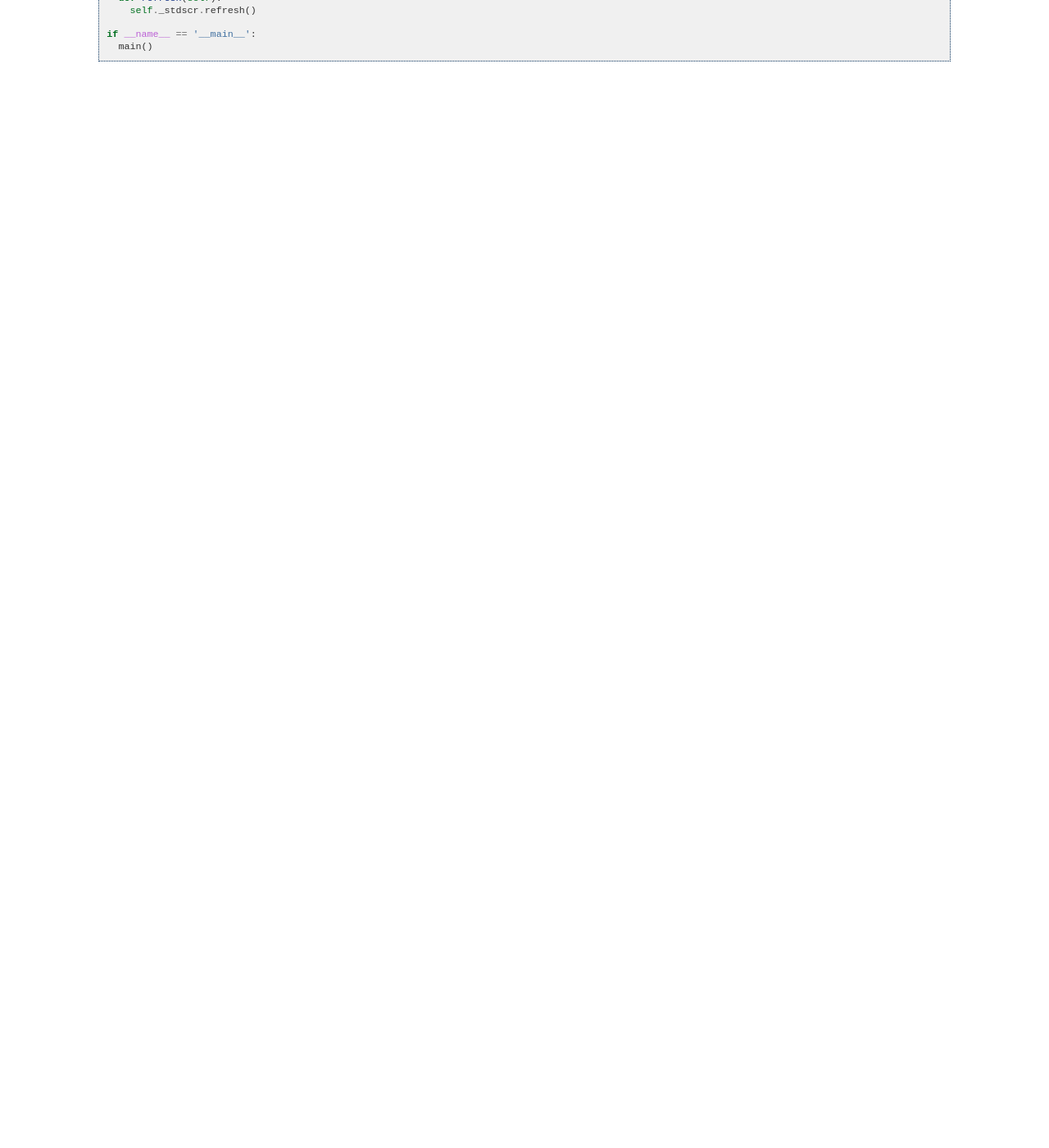
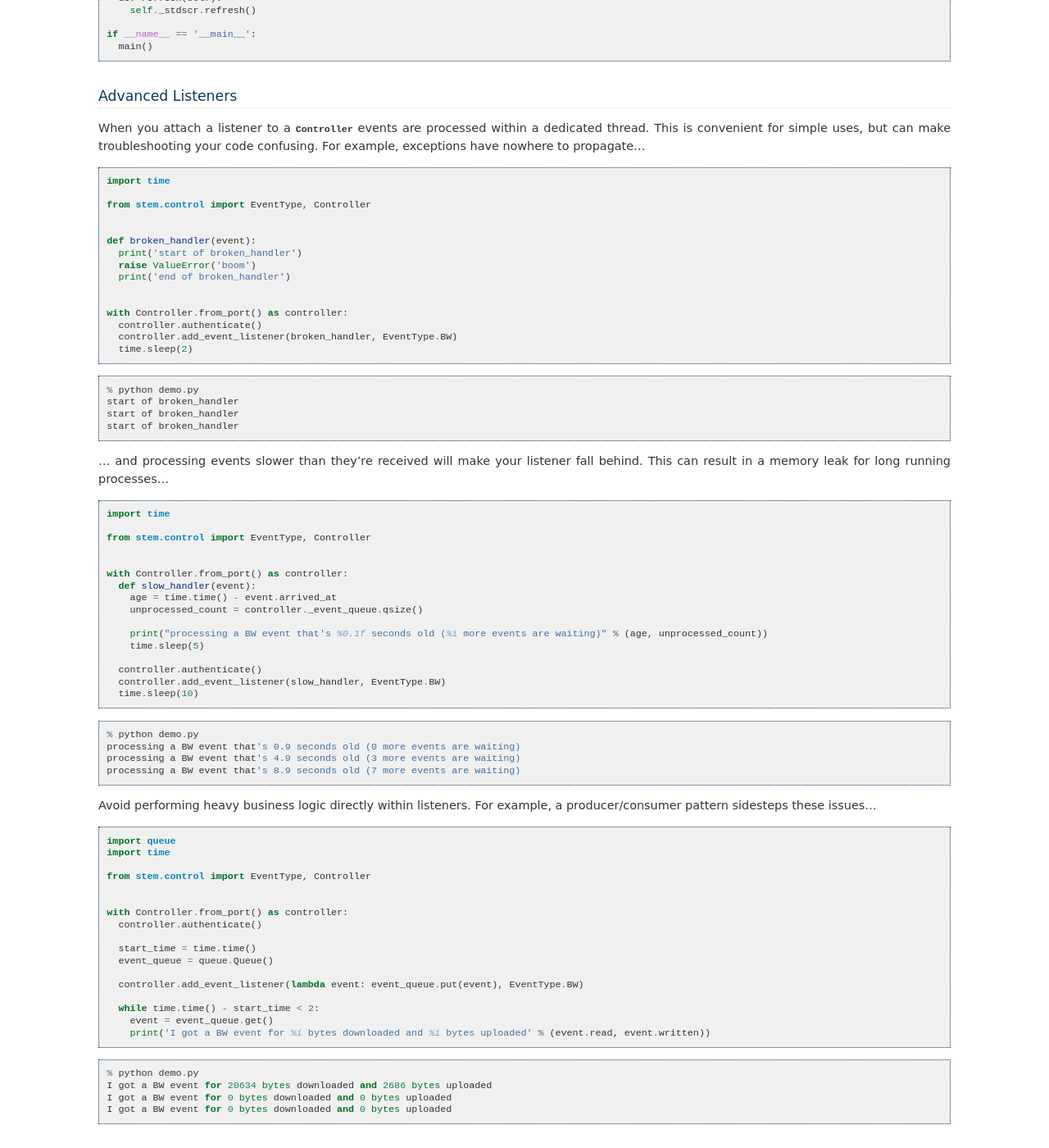
Before and after one commit to torproject/stem, a Sphinx documentation site: the page built from docs/tutorials/tortoise_and_the_hare.rst, in a window 1280 px wide and 1400 px high, scrolled down 3172 px. Shown: the whole window at 82% size. Built offline with Sphinx 7.4.7, drawn with Linux system fonts in a browser that asks for light colours; before the commit the page ends 3313 px from its top, so only the background shows below that.

Commit message:
Expand event listener tutorial
George had a great question today about catching event listener exceptions...

  https://lists.torproject.org/pipermail/tor-dev/2019-November/014092.html

Expanding our event listener tutorial to dive a bit deeper into this topic.

```diff
--- /dev/null
+++ b/docs/_static/example/broken_listener.py
@@ -0,0 +1,15 @@
+import time
+
+from stem.control import EventType, Controller
+
+
+def broken_handler(event):
+  print('start of broken_handler')
+  raise ValueError('boom')
+  print('end of broken_handler')
+
+
+with Controller.from_port() as controller:
+  controller.authenticate()
+  controller.add_event_listener(broken_handler, EventType.BW)
+  time.sleep(2)
--- /dev/null
+++ b/docs/_static/example/queue_listener.py
@@ -0,0 +1,17 @@
+import queue
+import time
+
+from stem.control import EventType, Controller
+
+
+with Controller.from_port() as controller:
+  controller.authenticate()
+
+  start_time = time.time()
+  event_queue = queue.Queue()
+
+  controller.add_event_listener(lambda event: event_queue.put(event), EventType.BW)
+
+  while time.time() - start_time < 2:
+    event = event_queue.get()
+    print('I got a BW event for %i bytes downloaded and %i bytes uploaded' % (event.read, event.written))
--- /dev/null
+++ b/docs/_static/example/slow_listener.py
@@ -0,0 +1,16 @@
+import time
+
+from stem.control import EventType, Controller
+
+
+with Controller.from_port() as controller:
+  def slow_handler(event):
+    age = time.time() - event.arrived_at
+    unprocessed_count = controller._event_queue.qsize()
+
+    print("processing a BW event that's %0.1f seconds old (%i more events are waiting)" % (age, unprocessed_count))
+    time.sleep(5)
+
+  controller.authenticate()
+  controller.add_event_listener(slow_handler, EventType.BW)
+  time.sleep(10)
--- a/docs/tutorials/tortoise_and_the_hare.rst
+++ b/docs/tutorials/tortoise_and_the_hare.rst
@@ -31,3 +31,47 @@ uploaded.
 .. literalinclude:: /_static/example/event_listening.py
    :emphasize-lines: 53-55,62-67
    :language: python
+
+Advanced Listeners
+------------------
+
+When you attach a listener to a :class:`~stem.control.Controller` events are
+processed within a dedicated thread. This is convenient for simple uses, but
+can make troubleshooting your code confusing. For example, exceptions have
+nowhere to propagate...
+
+.. literalinclude:: /_static/example/broken_listener.py
+   :language: python
+
+::
+
+  % python demo.py
+  start of broken_handler
+  start of broken_handler
+  start of broken_handler
+
+... and processing events slower than they're received will make your listener
+fall behind. This can result in a memory leak for long running processes...
+
+.. literalinclude:: /_static/example/slow_listener.py
+   :language: python
+
+::
+
+  % python demo.py
+  processing a BW event that's 0.9 seconds old (0 more events are waiting)
+  processing a BW event that's 4.9 seconds old (3 more events are waiting)
+  processing a BW event that's 8.9 seconds old (7 more events are waiting)
+
+Avoid performing heavy business logic directly within listeners. For example, a
+producer/consumer pattern sidesteps these issues...
+
+.. literalinclude:: /_static/example/queue_listener.py
+   :language: python
+
+::
+
+  % python demo.py
+  I got a BW event for 20634 bytes downloaded and 2686 bytes uploaded
+  I got a BW event for 0 bytes downloaded and 0 bytes uploaded
+  I got a BW event for 0 bytes downloaded and 0 bytes uploaded
```
